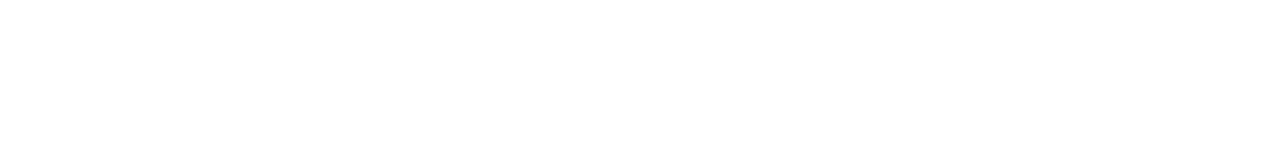
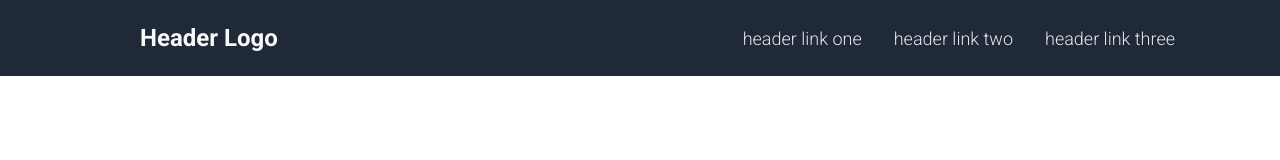
Before and after one commit to Kominokis/css-project1, a plain HTML site: page index.html in a window 1280 px wide. Drawn offline with Linux system fonts and the light colour scheme.

Commit message:
Added whole header and linked it to css

```diff
--- a/index.html
+++ b/index.html
@@ -4,8 +4,22 @@
     <meta charset="UTF-8">
     <meta name="viewport" content="width=device-width, initial-scale=1.0">
     <title>CSS PROJECT 1</title>
+    <link rel="stylesheet" href="style.css">
 </head>
 <body>
-
+    <div class="header">
+        <ul class="left-header-list">
+            <li><a href="#">Header Logo</a></li>
+        </ul>
+        <ul class="right-header-list">
+            <li><a href="#">header link one</a></li>
+            <li><a href="#">header link two</a></li>
+            <li><a href="#">header link three</a></li>
+        </ul>
+    </div>
+    <div class="under-header"></div>
+    <div class="two-piece-box"></div>
+    <div class="ad"></div>
+    <div class="footer"></div>
 </body>
 </html>
--- a/style.css
+++ b/style.css
@@ -0,0 +1,46 @@
+@import url('https://fonts.googleapis.com/css2?family=Roboto:ital,wght@0,100;0,300;0,400;0,500;0,700;0,900;1,100;1,300;1,400;1,500;1,700;1,900&display=swap');
+
+body{
+    display: flex;
+    flex-direction: column;
+    padding: 0;
+    margin: 0;
+
+    font-family: roboto;
+
+}
+
+/* ---header--- */
+.header{
+    background-color: #1F2937;
+    padding: 0 100px;
+    display: flex;
+    justify-content: space-between;
+    align-items: center;
+
+}
+
+ul, a{
+    list-style-type: none;
+    text-decoration: none;
+    color:inherit;
+}
+
+.left-header-list{
+    font-size: 24px;
+    font-weight: 700;
+    color: #F9FAF8;
+}
+
+.right-header-list{
+    display: flex;
+    font-size: 18px;
+    font-weight: 300;
+    color: #E5E7EB;
+    gap: 32px;
+    margin-right:5px;
+}
+
+/* ------------ */
+
+/* ---under header--- */
```
